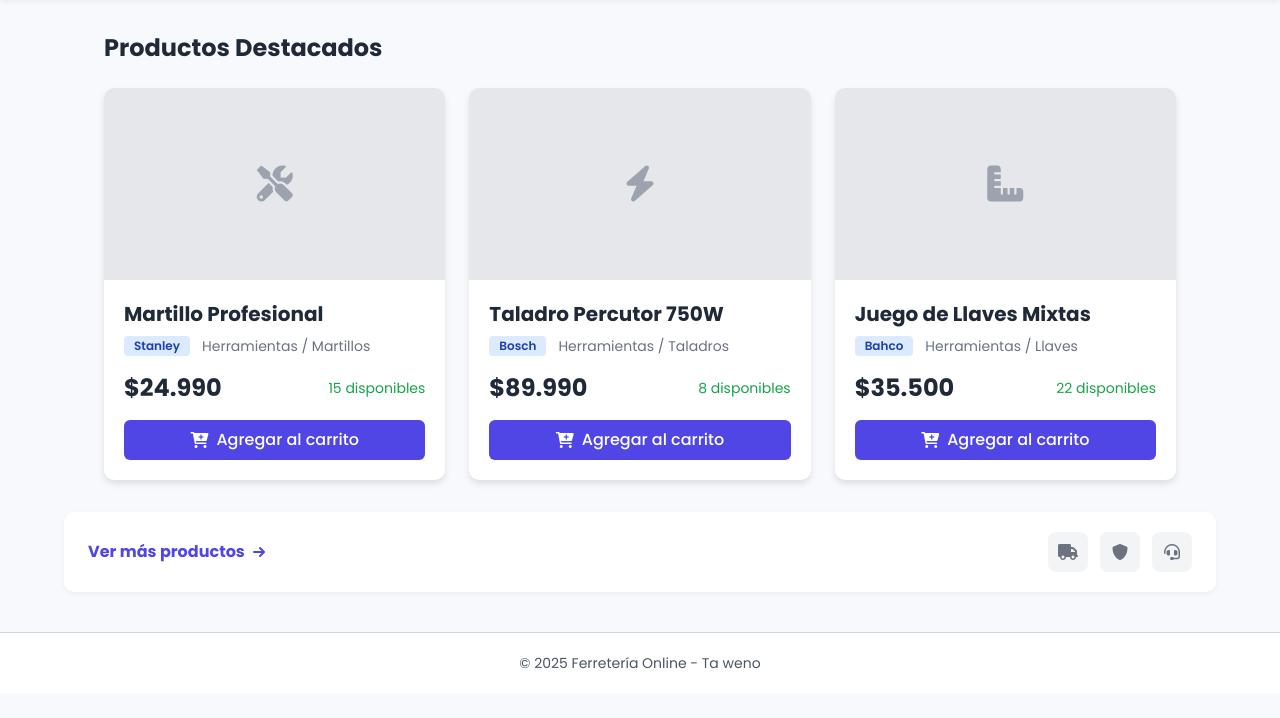
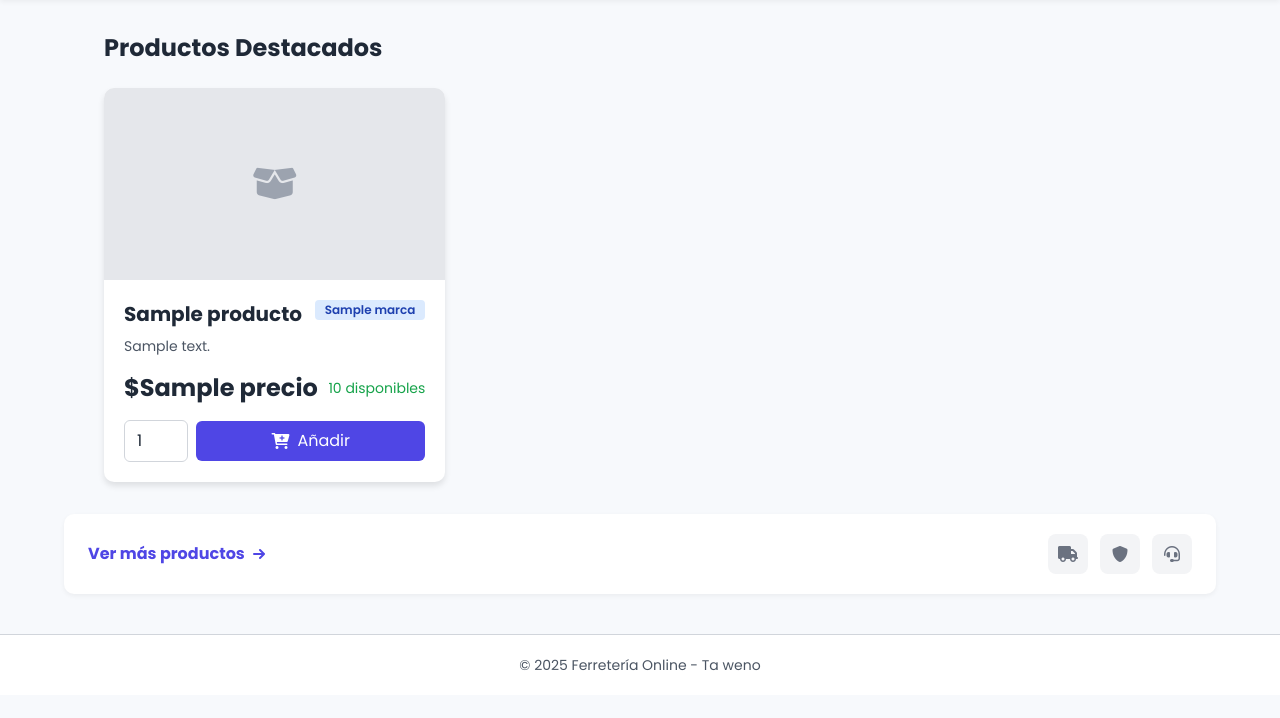
Before and after one commit to Benllis/appi, a Node server app: template views/inicio.ejs in a window 1280 px wide. Shown: the part 82-800 px from the top of the page. Run offline with Node 20, Linux system fonts and the light colour scheme; the template is opened without the code that fills it: most values are stand-ins (such as "Sample title", 1, 10 or a date in 2020); some libraries are stand-ins or nearby versions.

Commit message:
Inicio mejorado

```diff
--- a/views/inicio.ejs
+++ b/views/inicio.ejs
@@ -108,97 +108,62 @@
     <section class="max-w-6xl mx-auto my-8 px-10">
         <h2 class="text-2xl font-bold mb-6">Productos Destacados</h2>
 
-        <div class="grid grid-cols-1 md:grid-cols-3 gap-6">
-            <!-- Producto 1 -->
+        <div class="grid grid-cols-1 sm:grid-cols-2 md:grid-cols-3 gap-6">
+    <% productos.forEach(producto => { %>
         <div class="bg-white rounded-xl shadow-md overflow-hidden hover:shadow-lg transition-shadow duration-300">
         <div class="bg-gray-200 h-48 flex items-center justify-center">
-                    <i class="fas fa-tools text-4xl text-gray-400"></i>
+            <i class="fas fa-box-open text-4xl text-gray-400"></i>
         </div>
 
         <div class="p-5">
-                    <h3 class="text-xl font-bold text-gray-800 mb-2">Martillo Profesional</h3>
-
-                    <div class="flex items-center mb-4">
-                        <span class="bg-blue-100 text-blue-800 text-xs font-semibold px-2.5 py-0.5 rounded mr-3">
-                            Stanley
-                        </span>
-                        <span class="text-sm text-gray-500">
-                            Herramientas / Martillos
+            <div class="flex justify-between items-start mb-2">
+            <h3 class="text-xl font-bold text-gray-800"><%= producto.nombre %></h3>
+            <span class="bg-blue-100 text-blue-800 text-xs font-semibold px-2.5 py-0.5 rounded">
+                <%= producto.marca %>
             </span>
             </div>
 
+            <p class="text-gray-600 text-sm mb-4 line-clamp-2"><%= producto.descripcion %></p>
+
             <div class="flex justify-between items-center mb-4">
-                        <span class="text-2xl font-bold text-gray-800">$24.990</span>
-                        <span class="text-sm text-green-600">15 disponibles</span>
-                    </div>
-
-                    <button class="w-full bg-indigo-600 hover:bg-indigo-700 text-white py-2 px-4 rounded-md font-medium transition-colors flex items-center justify-center">
-                        <i class="fas fa-cart-plus mr-2"></i>
-                        Agregar al carrito
-                    </button>
-                </div>
-            </div>
-
-            <!-- Producto 2 -->
-            <div class="bg-white rounded-xl shadow-md overflow-hidden hover:shadow-lg transition-shadow duration-300">
-                <div class="bg-gray-200 h-48 flex items-center justify-center">
-                    <i class="fas fa-bolt text-4xl text-gray-400"></i>
-                </div>
-
-                <div class="p-5">
-                    <h3 class="text-xl font-bold text-gray-800 mb-2">Taladro Percutor 750W</h3>
-
-                    <div class="flex items-center mb-4">
-                        <span class="bg-blue-100 text-blue-800 text-xs font-semibold px-2.5 py-0.5 rounded mr-3">
-                            Bosch
-                        </span>
-                        <span class="text-sm text-gray-500">
-                            Herramientas / Taladros
+            <span class="text-2xl font-bold text-gray-800">$<%= producto.precio.toLocaleString() %></span>
+            <span class="text-sm <%= producto.stock > 0 ? 'text-green-600' : 'text-red-600' %>">
+                <%= producto.stock > 0 ? `${producto.stock} disponibles` : 'Agotado' %>
             </span>
             </div>
 
-                    <div class="flex justify-between items-center mb-4">
-                        <span class="text-2xl font-bold text-gray-800">$89.990</span>
-                        <span class="text-sm text-green-600">8 disponibles</span>
+            <div class="space-y-3">
+                <% if (producto.stock > 0) { %>
+                    <form method="POST" action="/carro/agregar" class="flex items-center gap-2">
+                    <input type="hidden" name="id_producto" value="<%= producto.id_producto %>">
+                    <input
+                        type="number"
+                        name="cantidad"
+                        min="1"
+                        max="<%= producto.stock %>"
+                        value="1"
+                        class="w-16 px-3 py-2 border border-gray-300 rounded-md focus:outline-none focus:ring-2 focus:ring-indigo-500"
+                    >
+                    <button
+                        type="submit"
+                        class="flex-1 bg-indigo-600 hover:bg-indigo-700 text-white py-2 px-4 rounded-md transition-colors flex items-center justify-center"
+                    >
+                        <i class="fas fa-cart-plus mr-2"></i>
+                        Añadir
+                    </button>
+                    </form>
+                <% } else { %>
+                    <div class="bg-red-50 text-red-700 px-4 py-2 rounded-md text-center">
+                    <i class="fas fa-exclamation-circle mr-2"></i>
+                    Sin stock
                     </div>
-
-                    <button class="w-full bg-indigo-600 hover:bg-indigo-700 text-white py-2 px-4 rounded-md font-medium transition-colors flex items-center justify-center">
-                        <i class="fas fa-cart-plus mr-2"></i>
-                        Agregar al carrito
-                    </button>
-                </div>
-            </div>
-
-            <!-- Producto 3 -->
-            <div class="bg-white rounded-xl shadow-md overflow-hidden hover:shadow-lg transition-shadow duration-300">
-                <div class="bg-gray-200 h-48 flex items-center justify-center">
-                    <i class="fas fa-ruler-combined text-4xl text-gray-400"></i>
-                </div>
-
-                <div class="p-5">
-                    <h3 class="text-xl font-bold text-gray-800 mb-2">Juego de Llaves Mixtas</h3>
-
-                    <div class="flex items-center mb-4">
-                        <span class="bg-blue-100 text-blue-800 text-xs font-semibold px-2.5 py-0.5 rounded mr-3">
-                            Bahco
-                        </span>
-                        <span class="text-sm text-gray-500">
-                            Herramientas / Llaves
-                        </span>
-                    </div>
-
-                    <div class="flex justify-between items-center mb-4">
-                        <span class="text-2xl font-bold text-gray-800">$35.500</span>
-                        <span class="text-sm text-green-600">22 disponibles</span>
-                    </div>
-
-                    <button class="w-full bg-indigo-600 hover:bg-indigo-700 text-white py-2 px-4 rounded-md font-medium transition-colors flex items-center justify-center">
-                        <i class="fas fa-cart-plus mr-2"></i>
-                        Agregar al carrito
-                    </button>
+                <% } %>
                 </div>
             </div>
             </div>
+        <% }) %>
+        </div>
+
     </section>
 
     <section class="flex justify-between items-center max-w-6xl mx-auto my-5 px-6 py-5 bg-white rounded-xl shadow-sm">
```
Also changed, not shown: routes/auth.routes.js (+36 -2 lines). Lines whose indentation alone changed are shown as unchanged.
